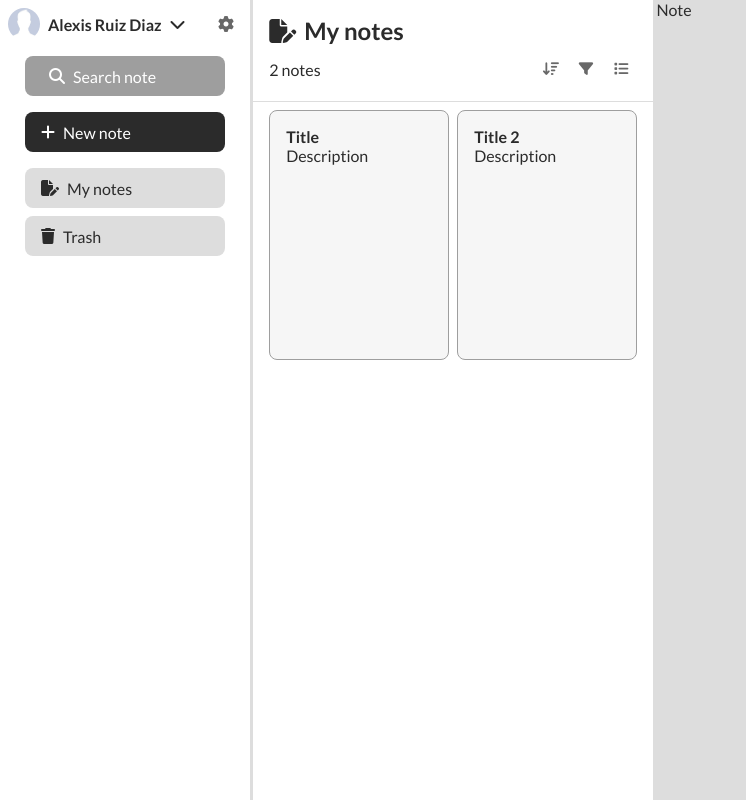
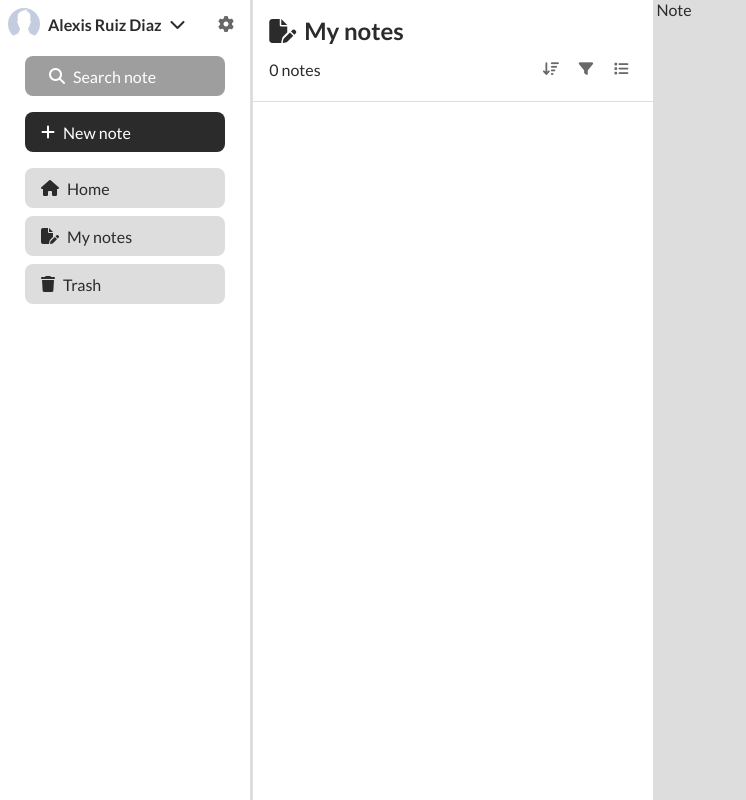
Before and after one commit to alexis00rod/notesapp, a React (Create React App) app: page /notes in a window 1280 px wide. Shown: the whole page, without its empty margins (0-746 px from the left). Built offline with nearby package versions, Linux system fonts and the light colour scheme.

Commit message:
Agregue funcion para agregar notas

```diff
--- a/src/components/Sidebar/Sidebar.jsx
+++ b/src/components/Sidebar/Sidebar.jsx
@@ -1,9 +1,21 @@
 import { Link } from "react-router-dom";
 import { useState } from "react";
 import defaultImgProfile from "../../assets/images/default-no-user-pic.jpg";
+import { useUserContext } from "../../context/UserContext";
 
 export const Sidebar = () => {
+    const { notes,setNotes } = useUserContext()
     const [menu, setMenu] = useState(false);
+
+    const addNote = () => {
+        setNotes([
+            ...notes,
+            {
+                title: "Title",
+                description: "Description"
+            }
+        ])
+    }
 
     return (
         <nav className="sidebar">
@@ -45,13 +57,22 @@ export const Sidebar = () => {
             <ul className="w-full flex-col gap-s">
                 {/* Add note */}
                 <li>
-                    <button className="mb-s btn btn-primary mx-auto px-m justify-start gap-s bg-black-hover fc-white">
+                    <button
+                    className="mb-s btn btn-primary mx-auto px-m justify-start gap-s bg-black-hover fc-white"
+                    onClick={addNote}
+                    >
                         <i className="fa-solid fa-plus"></i>New note
                     </button>
                 </li>
+                {/* Home */}
+                <li>
+                    <Link to="/" className="btn btn-primary mx-auto px-m justify-start gap-s bg-gray-hover fc-black">
+                        <i className="fa-solid fa-house"></i>Home
+                    </Link>
+                </li>
                 {/* My notes */}
                 <li>
-                    <Link to="/" className="btn btn-primary mx-auto px-m justify-start gap-s bg-gray-hover fc-black">
+                    <Link to="notes" className="btn btn-primary mx-auto px-m justify-start gap-s bg-gray-hover fc-black">
                         <i className="fa-solid fa-file-pen"></i>My notes
                     </Link>
                 </li>
--- a/src/routes/MyNotes/MyNotes.jsx
+++ b/src/routes/MyNotes/MyNotes.jsx
@@ -1,15 +1,19 @@
 import { useState } from 'react'
+import { useUserContext } from '../../context/UserContext'
 
 export const MyNotes = () => {
-    const [notes, setNotes] = useState([
-        {title: "Title",description:"Description"},
-        {title: "Title 2",description:"Description"}
-    ])
+    // const [notes, setNotes] = useState([
+    //     {title: "Title",description:"Description"},
+    //     {title: "Title 2",description:"Description"}
+    // ])
+    const {notes} = useUserContext()
+
+    console.log('notes', notes)
 
     return (
         <>
         <main>
-            <div className="px-m py-m flex-col gap-s divide-bottom">
+            <div className="w-full px-m py-m flex-col gap-s divide-bottom">
                 <h2 className='flex-row align-center gap-s'><i className="fa-solid fa-file-pen"></i>My notes</h2>
                 <div className='flex-row align-center justify-between'>
                     <span className='fc-secondary'>{notes.length} notes</span>
@@ -26,17 +30,14 @@ export const MyNotes = () => {
                     </div>
                 </div>
             </div>
-            <section>
-                <ul className='px-m py-s grid-cols-2 gap-s'>
+            <ul className='list'>
                 {notes.map((note,index) => (
                     <li key={index} className='card'>
                         <h4>{note.title}</h4>
                         <p>{note.description}</p>
                     </li>
-                    ))
-                    }
+                ))}
             </ul>
-            </section>
         </main>
         <div>
             Note
--- a/src/scss/components.scss
+++ b/src/scss/components.scss
@@ -19,6 +19,17 @@
     background-color: $c-gray-extralight;
     border: $border;
     border-radius: $btn-radius;
+    box-shadow: $shadow;
+}
+// ========================
+
+// ========= LIST =========
+.list {
+    padding: $p-s $p-m;
+    @include size(100%,100%);
+    @include grid(2);
+    gap: .5rem;
+    @include scrollbar;
 }
 // ========================
 
@@ -27,8 +38,12 @@
     padding: $p-m;
     @include size(100%,$card-h);
     background-color: $c-gray-extralight;
-    border: $border;
+    // border: $border;
     border-radius: $border-radius;
+    transition: $btn-transition;
+    &:hover {
+        box-shadow: $shadow;
+    }
 }
 // ========================
 
--- a/src/scss/globalTags.scss
+++ b/src/scss/globalTags.scss
@@ -15,8 +15,8 @@ body {
     color: $c-black;
     font-family: $ff-primary;
     main {
-        @include size($main-w,max-content);
-        min-height: 100vh;
+        @include size($main-w,100vh);
         background-color: $c-white;
+        @include flex-col(flex-start,flex-start);
     }
 }
--- a/src/scss/mixins.scss
+++ b/src/scss/mixins.scss
@@ -18,3 +18,27 @@
     align-items: $a;
     justify-content: $j;
 }
+@mixin grid($col) {
+    display: grid;
+    grid-template-columns: repeat($col,1fr);
+}
+@mixin scrollbar {
+    overflow: overlay;
+    &::-webkit-scrollbar {
+        width: .6rem;
+        display: none;
+        transition: .5s;
+        &-thumb {
+            background-color: $c-gray-dark;
+            border-radius: $btn-radius;
+        }
+        &-track-piece {
+            margin: .2rem 0;
+        }
+    }
+    &:hover {
+        &::-webkit-scrollbar {
+            display: block;
+        }
+    }
+}
--- a/src/scss/variables.scss
+++ b/src/scss/variables.scss
@@ -42,13 +42,13 @@ $m-l: 1.5rem;
 $sidebar-w: 15.625rem;
 $main-w: 25rem;
 $card-h: 15.625rem;
-$btn-h: 2.5rem;
 // =========================
 
 // ========= BOX =========
 $divide: .05rem solid $c-gray-light;
 $border: .05rem solid $c-gray-dark;
 $border-radius: .5rem;
+$shadow: 0 0 .5rem 0 $c-gray-extradark;
 // =======================
 
 // ========= BUTTONS =========
```
Lines whose indentation alone changed are shown as unchanged.
